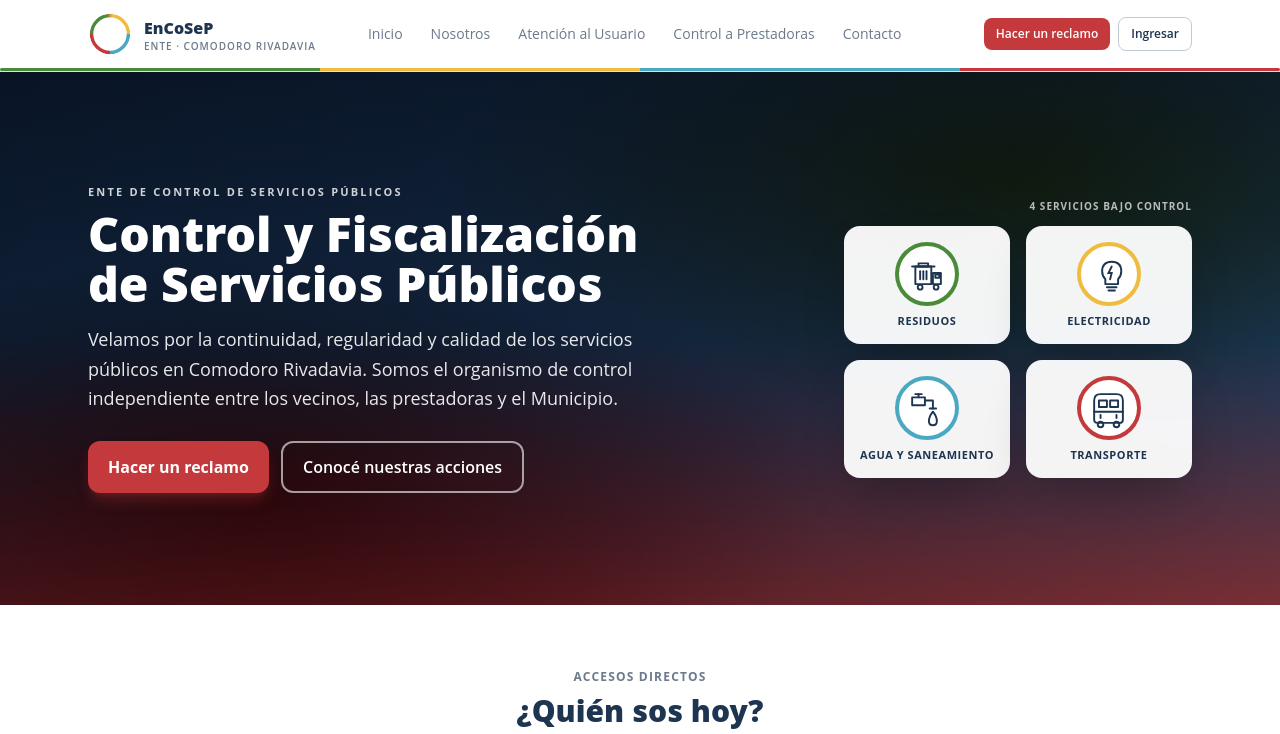
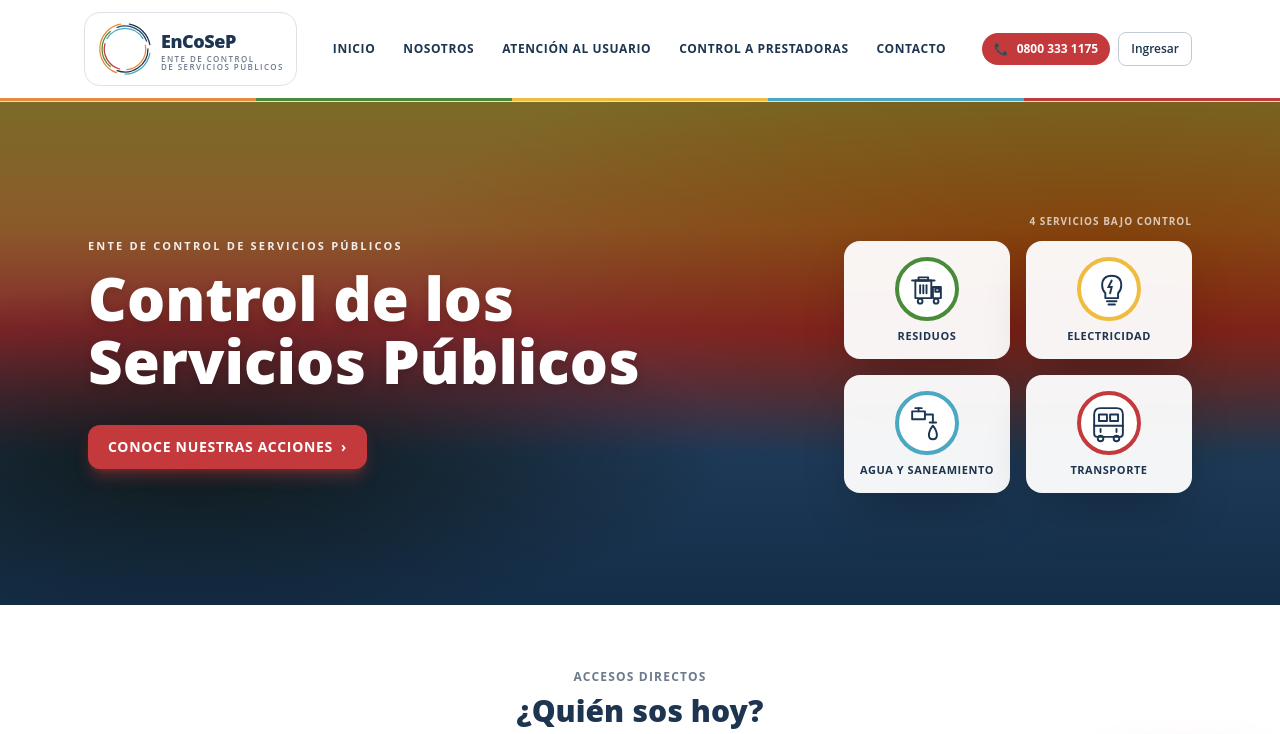
Before and after one commit to directorezequielgarcia/reclamosencosep, a Next.js app: page / in a window 1280 px wide. Shown: the top 734 px of the page. Built offline with nearby package versions, Linux system fonts and the light colour scheme.

Commit message:
Logo nuevo orbital + header con banda multicolor + FAB Reclamos + home rev2 (titulo y CTA segun captura)

```diff
--- a/app/(sitio)/layout.tsx
+++ b/app/(sitio)/layout.tsx
@@ -1,5 +1,6 @@
 import { SitioHeader } from "@/components/ui/SitioHeader";
 import { SitioFooter } from "@/components/ui/SitioFooter";
+import { FabReclamos } from "@/components/ui/FabReclamos";
 
 export default function SitioLayout({
   children,
@@ -11,6 +12,7 @@ export default function SitioLayout({
       <SitioHeader />
       <div className="flex-1">{children}</div>
       <SitioFooter />
+      <FabReclamos />
     </div>
   );
 }
--- a/app/(sitio)/page.tsx
+++ b/app/(sitio)/page.tsx
@@ -8,8 +8,12 @@ export const metadata = {
     "Control y fiscalización de los servicios públicos bajo control municipal: residuos, electricidad, agua y transporte.",
 };
 
+// Mientras no tengamos la foto panorámica oficial de Comodoro Rivadavia,
+// un gradient que evoca el atardecer sobre el mar argentino.
+// TODO: reemplazar por <img src="/imagenes/comodoro-panoramica.jpg" /> cuando
+// el usuario suba la foto a /public/imagenes/.
 const HERO_CIUDAD =
-  "linear-gradient(135deg, rgba(29,53,80,0.78) 0%, rgba(43,74,107,0.65) 60%, rgba(75,168,194,0.55) 100%), radial-gradient(ellipse at 20% 80%, #c4393c 0%, transparent 40%), radial-gradient(ellipse at 80% 20%, #f0bc40 0%, transparent 40%), linear-gradient(180deg, #1d3550 0%, #2b4a6b 50%, #c4393c 100%)";
+  "linear-gradient(180deg, rgba(29,53,80,0.55) 0%, rgba(29,53,80,0.35) 50%, rgba(75,168,194,0.45) 100%), radial-gradient(ellipse at 15% 70%, #8b6f4a 0%, transparent 35%), radial-gradient(ellipse at 85% 30%, #f0bc40 0%, transparent 45%), linear-gradient(180deg, #f0bc40 0%, #e88a3c 25%, #c4393c 45%, #2b4a6b 70%, #1d3550 100%)";
 
 export default function HomeInstitucional() {
   return (
@@ -21,31 +25,20 @@ export default function HomeInstitucional() {
       >
         <div className="max-w-6xl mx-auto px-6 py-20 md:py-28 grid md:grid-cols-[1.4fr_1fr] gap-10 items-center">
           <div>
-            <div className="text-[11px] font-bold tracking-[0.2em] uppercase opacity-80">
+            <div className="text-[11px] font-bold tracking-[0.2em] uppercase opacity-90">
               Ente de Control de Servicios Públicos
             </div>
-            <h1 className="text-4xl md:text-5xl font-extrabold leading-[1.05] mt-2">
-              Control y Fiscalización
+            <h1 className="text-5xl md:text-6xl font-extrabold leading-[1.05] mt-3 drop-shadow-lg">
+              Control de los
               <br />
-              de Servicios Públicos
+              Servicios Públicos
             </h1>
-            <p className="mt-4 text-base md:text-lg opacity-90 leading-relaxed max-w-xl">
-              Velamos por la continuidad, regularidad y calidad de los servicios
-              públicos en Comodoro Rivadavia. Somos el organismo de control
-              independiente entre los vecinos, las prestadoras y el Municipio.
-            </p>
-            <div className="flex flex-wrap gap-3 mt-7">
-              <Link
-                href="/reclamos"
-                className="inline-flex items-center justify-center px-5 py-3 rounded-xl bg-svc-red text-white font-bold text-base shadow-lg shadow-svc-red/30"
-              >
-                Hacer un reclamo
-              </Link>
+            <div className="flex flex-wrap gap-3 mt-8">
               <Link
                 href="/nosotros"
-                className="inline-flex items-center justify-center px-5 py-3 rounded-xl border-2 border-white/60 text-white font-semibold backdrop-blur-sm"
+                className="inline-flex items-center gap-2 px-5 py-3 rounded-xl bg-svc-red text-white font-bold text-sm uppercase tracking-wider shadow-lg shadow-svc-red/40"
               >
-                Conocé nuestras acciones
+                Conoce nuestras acciones <span aria-hidden>›</span>
               </Link>
             </div>
           </div>
--- a/components/ui/LogoEncosep.tsx
+++ b/components/ui/LogoEncosep.tsx
@@ -1,92 +1,142 @@
 /**
- * Logo institucional del EnCoSeP — círculo con 4 cuartos de color
- * (verde-residuos, amarillo-electricidad, azul-agua, rojo-transporte)
- * con el nombre del Ente en el centro.
+ * Logo institucional EnCoSeP — versión "Vigilancia Orbital".
  *
- * Replicado en SVG para no depender de un archivo de imagen.
+ * Anillos orbitales con segmentos de color (naranja, verde, navy, azul,
+ * celeste, rojo) que rodean el nombre del Ente en tipografía bold.
+ * Reemplaza al logo previo de "engranajes con íconos".
+ *
+ * Replicado en SVG para escalar sin pérdida desde favicon (16px)
+ * hasta cartel de vía pública.
  */
 type Props = {
   size?: number;
   conTexto?: boolean;
 };
 
+// Paleta institucional
+const NARANJA = "#e88a3c";
+const VERDE = "#4a8b3a";
+const NAVY = "#1d3550";
+const NAVY_2 = "#2b4a6b";
+const CELESTE = "#4ba8c2";
+const ROJO = "#c4393c";
+
+/** Devuelve `d` de una arc SVG entre dos ángulos (en grados) sobre un círculo. */
+function arcPath(
+  cx: number,
+  cy: number,
+  r: number,
+  startDeg: number,
+  endDeg: number,
+): string {
+  const toRad = (d: number) => ((d - 90) * Math.PI) / 180; // 0° apunta arriba
+  const sx = cx + r * Math.cos(toRad(startDeg));
+  const sy = cy + r * Math.sin(toRad(startDeg));
+  const ex = cx + r * Math.cos(toRad(endDeg));
+  const ey = cy + r * Math.sin(toRad(endDeg));
+  const largeArc = endDeg - startDeg > 180 ? 1 : 0;
+  return `M ${sx.toFixed(2)} ${sy.toFixed(2)} A ${r} ${r} 0 ${largeArc} 1 ${ex.toFixed(2)} ${ey.toFixed(2)}`;
+}
+
 export function LogoEncosep({ size = 56, conTexto = true }: Props) {
-  // viewBox 100x100. Centro 50,50, radio 48.
-  // 4 cuartos arrancando arriba-izquierda en sentido horario.
+  const C = 100; // centro
+  const SW = 4.5; // ancho de stroke
+
+  // 3 anillos concéntricos con segmentos
+  // R = 90 (outer), 82 (middle), 74 (inner)
+  // Cada anillo dividido en arcos con gaps entre ellos
+  const segmentos: Array<{
+    r: number;
+    arcos: Array<{ from: number; to: number; color: string }>;
+  }> = [
+    {
+      r: 90,
+      arcos: [
+        { from: 200, to: 350, color: NARANJA },
+        { from: 10, to: 80, color: NAVY },
+        { from: 100, to: 180, color: CELESTE },
+      ],
+    },
+    {
+      r: 82,
+      arcos: [
+        { from: 220, to: 320, color: VERDE },
+        { from: 340, to: 70, color: NAVY_2 },
+        { from: 90, to: 200, color: NAVY },
+      ],
+    },
+    {
+      r: 74,
+      arcos: [
+        { from: 195, to: 285, color: ROJO },
+        { from: 300, to: 60, color: CELESTE },
+        { from: 80, to: 175, color: NARANJA },
+      ],
+    },
+  ];
+
   return (
     <svg
-      viewBox="0 0 100 100"
+      viewBox="0 0 200 200"
       width={size}
       height={size}
       role="img"
       aria-label="EnCoSeP — Ente de Control de Servicios Públicos"
       style={{ display: "block" }}
     >
-      <defs>
-        <clipPath id="logo-clip-circle">
-          <circle cx="50" cy="50" r="46" />
-        </clipPath>
-      </defs>
+      {/* Fondo transparente, los anillos quedan sobre lo que esté detrás */}
+      {segmentos.flatMap((seg, i) =>
+        seg.arcos.map((a, j) => (
+          <path
+            key={`${i}-${j}`}
+            d={arcPath(C, C, seg.r, a.from, a.to)}
+            fill="none"
+            stroke={a.color}
+            strokeWidth={SW}
+            strokeLinecap="round"
+          />
+        )),
+      )}
 
-      {/* Fondo blanco con borde */}
-      <circle cx="50" cy="50" r="48" fill="white" />
-
-      {/* Banda multicolor curva (anillo) */}
-      <g clipPath="url(#logo-clip-circle)">
-        {/* arriba-izq: verde */}
-        <path d="M 50 4 A 46 46 0 0 0 4 50 L 12 50 A 38 38 0 0 1 50 12 Z" fill="#4a8b3a" />
-        {/* arriba-der: amarillo */}
-        <path d="M 50 4 A 46 46 0 0 1 96 50 L 88 50 A 38 38 0 0 0 50 12 Z" fill="#f0bc40" />
-        {/* abajo-der: azul */}
-        <path d="M 96 50 A 46 46 0 0 1 50 96 L 50 88 A 38 38 0 0 0 88 50 Z" fill="#4ba8c2" />
-        {/* abajo-izq: rojo */}
-        <path d="M 4 50 A 46 46 0 0 0 50 96 L 50 88 A 38 38 0 0 1 12 50 Z" fill="#c4393c" />
-        {/* acento naranja entre verde y amarillo (arriba) */}
-        <path
-          d="M 47 4 A 46 46 0 0 1 53 4 L 53 12 A 38 38 0 0 0 47 12 Z"
-          fill="#e88a3c"
-        />
-      </g>
-
-      {/* Borde sutil del círculo */}
-      <circle
-        cx="50"
-        cy="50"
-        r="46"
-        fill="none"
-        stroke="#1d3550"
-        strokeOpacity="0.08"
-        strokeWidth="0.6"
-      />
-
-      {/* Texto central — solo si el tamaño lo justifica */}
+      {/* Texto central */}
       {conTexto && size >= 40 && (
         <>
           <text
-            x="50"
-            y="55"
+            x="100"
+            y={size >= 80 ? 102 : 108}
             textAnchor="middle"
-            fontFamily="'Open Sans', system-ui, sans-serif"
+            fontFamily="'Open Sans', 'Helvetica Neue', system-ui, sans-serif"
             fontWeight="800"
-            fontSize="18"
-            fill="#1d3550"
-            letterSpacing="-0.5"
+            fontSize={size >= 80 ? 30 : 28}
+            fill={NAVY}
+            letterSpacing="-1"
           >
             EnCoSeP
           </text>
           {size >= 80 && (
+            <>
+              <line
+                x1="46"
+                y1="112"
+                x2="154"
+                y2="112"
+                stroke={NAVY}
+                strokeWidth="0.8"
+                opacity="0.5"
+              />
               <text
-              x="50"
-              y="68"
+                x="100"
+                y="123"
                 textAnchor="middle"
-              fontFamily="'Open Sans', system-ui, sans-serif"
+                fontFamily="'Open Sans', 'Helvetica Neue', system-ui, sans-serif"
                 fontWeight="600"
-              fontSize="4.5"
-              fill="#6c7a8c"
-              letterSpacing="0.5"
+                fontSize="5.5"
+                fill={NAVY}
+                letterSpacing="0.8"
               >
                 ENTE DE CONTROL DE SERVICIOS PÚBLICOS
               </text>
+            </>
           )}
         </>
       )}
--- a/components/ui/SitioHeader.tsx
+++ b/components/ui/SitioHeader.tsx
@@ -1,5 +1,4 @@
 import Link from "next/link";
-import { BrandStripe } from "./BrandStripe";
 import { LogoEncosep } from "./LogoEncosep";
 
 const NAV = [
@@ -10,43 +9,46 @@ const NAV = [
   { href: "/contacto", label: "Contacto" },
 ];
 
-export function SitioHeader({ activo }: { activo?: string }) {
+export function SitioHeader() {
   return (
     <header className="bg-paper border-b border-line sticky top-0 z-30">
-      <div className="max-w-6xl mx-auto px-6 py-3 flex items-center gap-6">
-        <Link href="/" className="flex items-center gap-3 shrink-0">
-          <LogoEncosep size={44} conTexto={false} />
-          <div className="leading-tight hidden sm:block">
-            <div className="text-base font-extrabold text-navy">EnCoSeP</div>
-            <div className="text-[10px] text-muted font-semibold uppercase tracking-widest">
-              Ente · Comodoro Rivadavia
+      <div className="max-w-6xl mx-auto px-4 sm:px-6 py-3 flex items-center gap-4">
+        <Link
+          href="/"
+          className="flex items-center gap-2 shrink-0 bg-paper border border-line rounded-2xl px-3 py-2 -ml-1 hover:shadow transition"
+        >
+          <LogoEncosep size={56} conTexto={false} />
+          <div className="leading-[1.05] hidden sm:block">
+            <div className="text-lg font-extrabold text-navy tracking-tight">
+              EnCoSeP
+            </div>
+            <div className="text-[8px] text-muted font-semibold uppercase tracking-[0.18em]">
+              Ente de Control
+              <br />
+              de Servicios Públicos
             </div>
           </div>
         </Link>
-        <nav className="hidden md:flex items-center gap-1 ml-4">
-          {NAV.map((n) => {
-            const on = activo === n.href;
-            return (
+
+        <nav className="hidden lg:flex items-center gap-1 ml-2">
+          {NAV.map((n) => (
             <Link
               key={n.href}
               href={n.href}
-                className={`px-3 py-1.5 rounded-lg text-sm font-medium transition ${
-                  on
-                    ? "text-navy bg-paper-2"
-                    : "text-muted hover:text-navy hover:bg-paper-2"
-                }`}
+              className="px-3 py-1.5 rounded-lg text-xs font-bold uppercase tracking-wider text-navy hover:bg-paper-2 transition"
             >
               {n.label}
             </Link>
-            );
-          })}
+          ))}
         </nav>
+
         <div className="ml-auto flex items-center gap-2">
           <Link
-            href="/reclamos"
-            className="hidden sm:inline-flex items-center justify-center px-3 py-2 rounded-lg bg-svc-red text-white font-semibold text-xs"
+            href="tel:08003331175"
+            className="hidden md:inline-flex items-center gap-2 px-3 py-2 rounded-full bg-svc-red text-white text-xs font-bold"
           >
-            Hacer un reclamo
+            <span aria-hidden>📞</span>
+            <span>0800 333 1175</span>
           </Link>
           <Link
             href="/ingresar"
@@ -56,7 +58,28 @@ export function SitioHeader({ activo }: { activo?: string }) {
           </Link>
         </div>
       </div>
-      <BrandStripe height={3} className="rounded-none" />
+
+      {/* Banda multicolor institucional */}
+      <div className="flex h-[3px]">
+        <span className="flex-1 bg-svc-orange" />
+        <span className="flex-1 bg-svc-green" />
+        <span className="flex-1 bg-svc-yellow" />
+        <span className="flex-1 bg-svc-blue" />
+        <span className="flex-1 bg-svc-red" />
+      </div>
+
+      {/* Nav mobile */}
+      <nav className="lg:hidden flex items-center justify-center gap-0 overflow-x-auto border-t border-line bg-paper-2">
+        {NAV.map((n) => (
+          <Link
+            key={n.href}
+            href={n.href}
+            className="px-3 py-2 text-[11px] font-bold uppercase tracking-wider text-navy whitespace-nowrap"
+          >
+            {n.label}
+          </Link>
+        ))}
+      </nav>
     </header>
   );
 }
```
Also changed, not shown: components/ui/FabReclamos.tsx (added, +20 -0 lines). Lines whose indentation alone changed are shown as unchanged.
